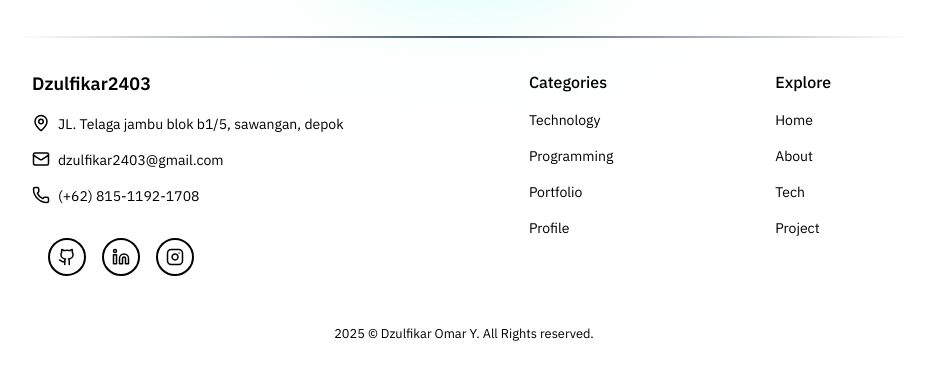
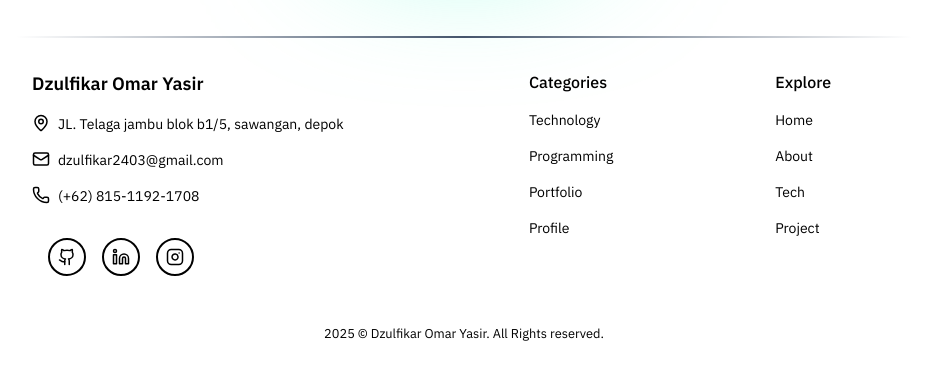
Before and after one commit to dzulfikar2403/personal-web, a React (Vite) app: page / in a window 1280 px wide. Shown: the part 2225-2604 px from the top of the page, without its empty margins (176-1102 px from the left). Built offline with nearby package versions, Linux system fonts and the light colour scheme.

Commit message:
chore: change label display website

```diff
--- a/src/App.tsx
+++ b/src/App.tsx
@@ -212,7 +212,7 @@ function App() {
         <div className="w-full h-0.5 bg-gradient-to-r from-transparent via-slate-600 to-transparent" />
         <div className="w-full flex flex-col py-8 px-8 md:px-4 md:flex-row md:justify-between md:items-start">
           <div className="space-y-4">
-            <h3 className="font-semibold text-lg">Dzulfikar2403</h3>
+            <h3 className="font-semibold text-lg">Dzulfikar Omar Yasir</h3>
             <div className="flex gap-2 text-sm">
               <MapPin size={18} />
               <p>JL. Telaga jambu blok b1/5, sawangan, depok</p>
@@ -254,7 +254,7 @@ function App() {
             </div>
           </div>
         </div>
-        <small>2025 &copy; Dzulfikar Omar Y. All Rights reserved.</small>
+        <small>2025 &copy; Dzulfikar Omar Yasir. All Rights reserved.</small>
       </footer>
     </div>
   );
--- a/src/components/Navbar.tsx
+++ b/src/components/Navbar.tsx
@@ -14,7 +14,7 @@ const Navbar = () => {
       >
         {/* mobile view */}
         <div className="relative flex justify-between items-center md:hidden ">
-          <span className="font-semibold">Dzulfikar2403</span>
+          <span className="font-semibold">Dzulfikar Omar Yasir</span>
           <Menu
             size={20}
             className="transition-all hover:scale-105 active:scale-95 cursor-pointer"
@@ -27,7 +27,7 @@ const Navbar = () => {
           id="dektop"
           className="hidden relative md:flex md:justify-between md:items-center "
         >
-          <span className="font-semibold">Dzulfikar2403</span>
+          <span className="font-semibold">Dzulfikar Omar Yasir</span>
           <div className="flex gap-4 items-center text-sm">
             <a
               href={"#hero"}
@@ -92,7 +92,7 @@ const Navbar = () => {
               onClick={() => setIsOpen((prev) => !prev)}
               className="ml-auto transition-all hover:scale-105 active:scale-95 cursor-pointer"
             />
-            <h1 className="font-semibold py-4">Dzulfikar2403</h1>
+            <h1 className="font-semibold py-4">Dzulfikar Omar Yasir</h1>
             <div className="space-y-4 flex flex-col">
               <a
                 href={"#hero"}
```
